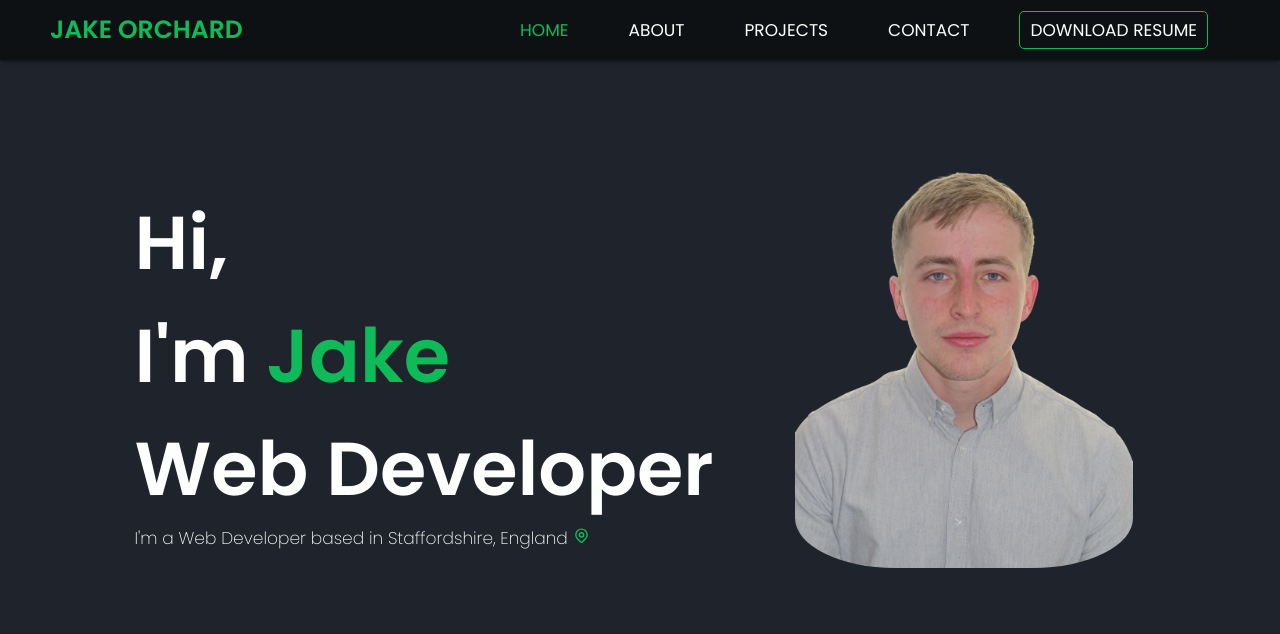
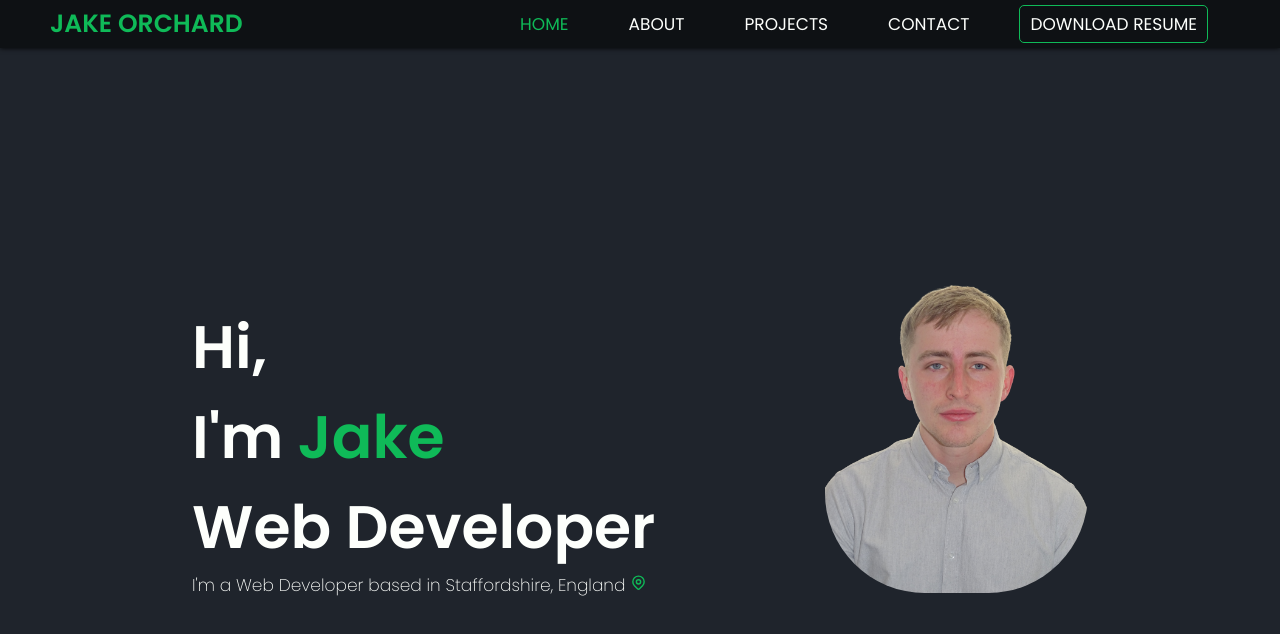
Before and after one commit to Jake-Orch/Portfolio-mk3, a React (Create React App) app: page /Portfolio-mk3 in a window 1280 px wide. Shown: the top 634 px of the page. Built offline with nearby package versions, Linux system fonts and the light colour scheme.

Commit message:
home element resizing

```diff
--- a/src/components/Header/header.css
+++ b/src/components/Header/header.css
@@ -3,7 +3,7 @@
   justify-content: space-between;
   position: fixed;
   z-index: 2;
-  height: 60px;
+  height: 6vh;
   width: 100%;
   padding: 10px;
   background-color: var(--bg-colortwo);
--- a/src/components/Portrait/portrait.css
+++ b/src/components/Portrait/portrait.css
@@ -1,10 +1,8 @@
 .home_portrait {
   display: flex;
   flex-wrap: wrap;
-  align-content: center;
+  align-items: center;
   justify-content: center;
-  width: 100vw;
-  height: var(--page-half);
 }
 
 .about_portrait {
@@ -13,14 +11,13 @@
 }
 
 .home_portrait_image {
-  height: 350px;
+  height: 300px;
   border-radius: 100px;
-  padding-bottom: 50px;
 }
 
 @media only screen and (min-width: 600px) {
   .home_portrait_image {
-    height: 400px;
+    height: 350px;
   }
 
   .about_portrait {
@@ -30,13 +27,19 @@
 
 @media only screen and (min-width: 900px) {
   .home_portrait {
+    justify-content: end;
     width: 40vw;
-    height: var(--page-height);
     padding-bottom: 8vh;
   }
 }
 
-@media only screen and (min-width: 1200px) {
+@media only screen and (min-width: 1300px) {
+  .home_portrait_image {
+    height: 400px;
+  }
+}
+
+@media only screen and (min-width: 1600px) {
   .home_portrait_image {
     height: 500px;
   }
--- a/src/components/Welcome/welcome.css
+++ b/src/components/Welcome/welcome.css
@@ -3,12 +3,11 @@
   flex-wrap: wrap;
   align-content: center;
   justify-content: center;
-  width: 100vw;
-  height: var(--page-half);
+  height: 40vh;
 }
 
 .home_welcome_main {
-  font-size: 30px;
+  font-size: 20px;
   width: fit-content;
 }
 
@@ -43,23 +42,22 @@
 }
 
 @media only screen and (min-width: 600px) {
+  .home_welcome {
+    height: min-content;
+  }
   .home_welcome_main {
-    font-size: 40px;
+    font-size: 30px;
   }
 }
 
 @media only screen and (min-width: 900px) {
   .home_welcome {
-    width: 60vw;
-    height: var(--page-height);
-    padding-bottom: 8vh;
-  }
+    justify-content: start;
+    width: 100%;
   }
 
-@media only screen and (min-width: 1200px) {
-
   .home_welcome_main {
-        font-size: 50px;
+    font-size: 40px;
   }
 
   .home_welcome_main p {
@@ -67,7 +65,18 @@
   }
 }
 
-@media only screen and (min-width: 1400px) {
+@media only screen and (min-width: 1300px) {
+  .home_welcome_main {
+    font-size: 45px;
+  }
+
+  .home_welcome_main p {
+    font-size: 17px;
+  }
+}
+
+@media only screen and (min-width: 1600px) {
+
   .home_welcome_main {
     font-size: 60px;
   }
--- a/src/containers/Home/Home.jsx
+++ b/src/containers/Home/Home.jsx
@@ -3,12 +3,14 @@ import { Portrait, Welcome } from "../../components";
 import "./home.css";
 
 const Home = () => {
-    return (
-        <div className="container home_container">
-            <Welcome />
-            <Portrait cl={"home_portrait"} />
-        </div>
-    )
+  return (
+    <div className="container home_container">
+      <div className="home_body">
+        <Welcome />
+        <Portrait cl={"home_portrait"} />
+      </div>
+    </div>
+  );
 };
 
 export default Home;
--- a/src/containers/Home/home.css
+++ b/src/containers/Home/home.css
@@ -1,15 +1,20 @@
 .home_container {
   display: flex;
+  align-items: center;
+  height: 100vh;
+}
+.home_body {
+  display: flex;
   flex-direction: column;
+  align-items: center;
   width: 100%;
-  height: var(--page-height);
   font-family: var(--font);
   color: var(--color-two);
 }
 
 @media only screen and (min-width: 900px) {
-  .home_container {
+  .home_body {
+    margin-top: 10px;
     flex-direction: row;
-    padding: 0 100px 0 100px;
   }
 }
--- a/src/index.css
+++ b/src/index.css
@@ -3,7 +3,6 @@
   --bg-color: #1f242c;
   --bg-colortwo: #0e1114;
   --page-height: 100vh;
-  --page-half: 46vh;
   --color-one: #0fba58;
   --color-two: #fdfffc;
   --color-three: #bdbdbd;
@@ -24,7 +23,7 @@
 
 .container {
   width: 100%;
-  padding: 7% 10% 0 15%;
+  padding: 7% 10% 0 10%;
 }
 
 @media only screen and (min-width: 750px) {
```
Lines whose indentation alone changed are shown as unchanged.
